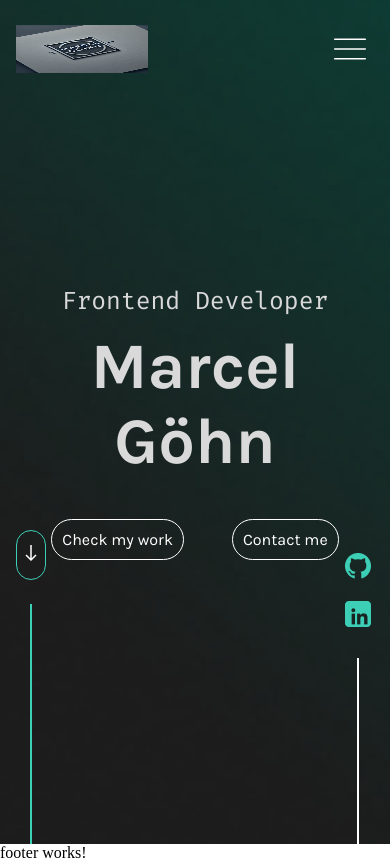
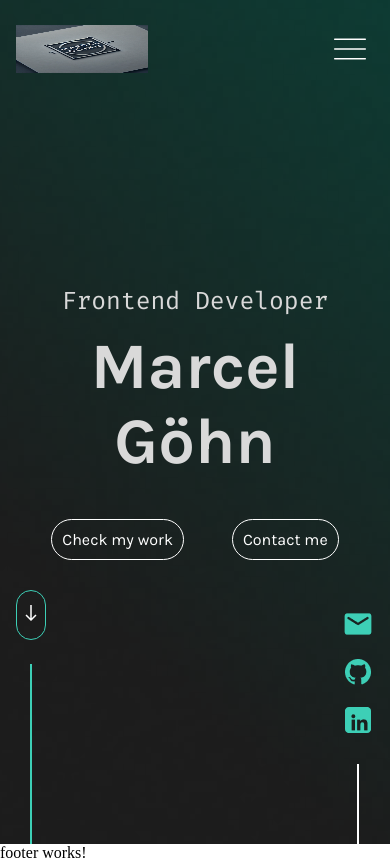
Before and after one commit to Marcel-Goehn/Portfolio, an Angular app: page / in a window 390 px wide. Built offline with nearby package versions, Linux system fonts and the light colour scheme.

Commit message:
social media links and move down arrow on the bottom left side are now responsive

```diff
--- a/src/app/app.component.scss
+++ b/src/app/app.component.scss
@@ -2,4 +2,5 @@ app-header {
     position: absolute;
     top: 25px;
     width: 100%;
+    z-index: 1000;
 }
--- a/src/app/portfolio-page/hero/hero.component.html
+++ b/src/app/portfolio-page/hero/hero.component.html
@@ -20,9 +20,17 @@
             </div>
             <div class="bottom-container-side">
                 @if(currentWindowWidth > 576) {
-                <a class="email-link karla" href="">marcelgoehn&#64;googlemail.com</a>
+                <a class="email-link karla" href="mailto:marcelgoehn@googlemail.com">marcelgoehn&#64;googlemail.com</a>
                 }
                 <div class="social-media-icons-container">
+                    @if(currentWindowWidth <= 576) {
+                        <a (mouseenter)="changeMailHoverState(true)" [ngClass]="{'d_none' : mailIsHovered}" href="mailto:marcelgoehn@googlemail.com">
+                            <img src="assets/img/hero-section/mail.png" alt="E-Mail icon">
+                        </a>
+                        <a (mouseleave)="changeMailHoverState(false)" [ngClass]="{'d_none' : !mailIsHovered}" href="mailto:marcelgoehn@googlemail.com">
+                            <img src="assets/img/hero-section/mail-white.png" alt="E-Mail icon in white">
+                        </a>
+                    }
                     <a (mouseenter)="changeGithubHoverState(true)" [ngClass]="{'d_none' : githubIsHovered}"
                         href="https://github.com/Marcel-Goehn" target="_blank">
                         <img src="assets/img/hero-section/Github.png" alt="Github icon">
--- a/src/app/portfolio-page/hero/hero.component.scss
+++ b/src/app/portfolio-page/hero/hero.component.scss
@@ -111,6 +111,21 @@ h1 {
     .navigate-to-links {
         padding: 0.625rem 0.625rem;
     }
+    .bottom-nav-border {
+        height: 180px;
+    }
+    .bottom-social-border {
+        height: 80px;
+    }
+}
+
+@media (max-height: 820px) {
+    .bottom-nav-border {
+        height: 100px;
+    }
+    .bottom-social-border {
+        height: 10px;
+    }
 }
 
 @media (max-width: 768px) {}
--- a/src/app/portfolio-page/hero/hero.component.ts
+++ b/src/app/portfolio-page/hero/hero.component.ts
@@ -12,6 +12,7 @@ export class HeroComponent {
   @Input() currentWindowWidth: number = window.innerWidth;
   linkedInIsHovered = false;
   githubIsHovered = false;
+  mailIsHovered = false;
 
 
   changeGithubHoverState(bool: boolean) {
@@ -22,4 +23,9 @@ export class HeroComponent {
   changeLinkedInHoverState(bool: boolean) {
     this.linkedInIsHovered = bool;
   }
+
+
+  changeMailHoverState(bool: boolean) {
+    this.mailIsHovered = bool;
+  }
 }
```
Also changed, not shown: src/assets/img/hero-section/mail-white.png (added), src/assets/img/hero-section/mail.png (added).
